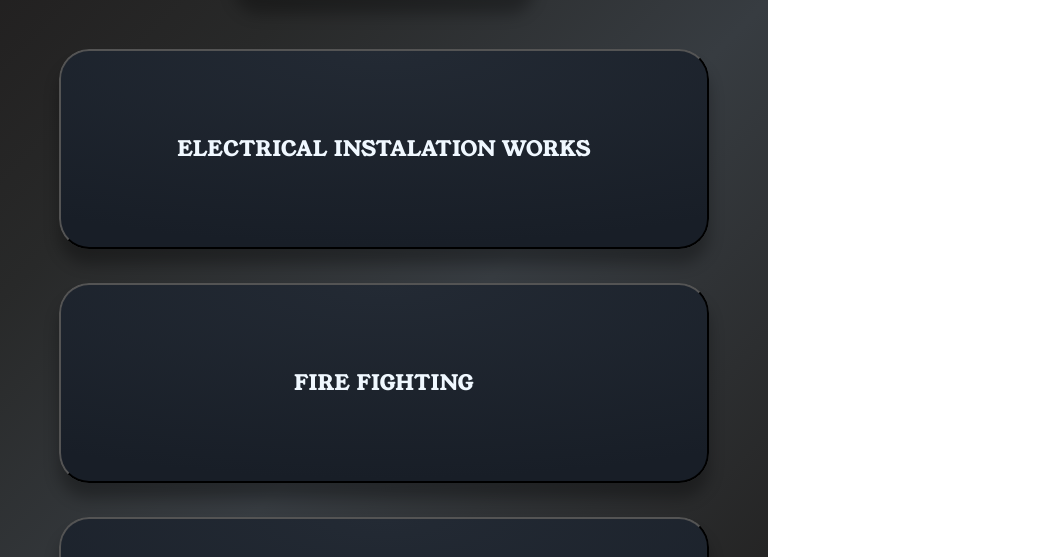
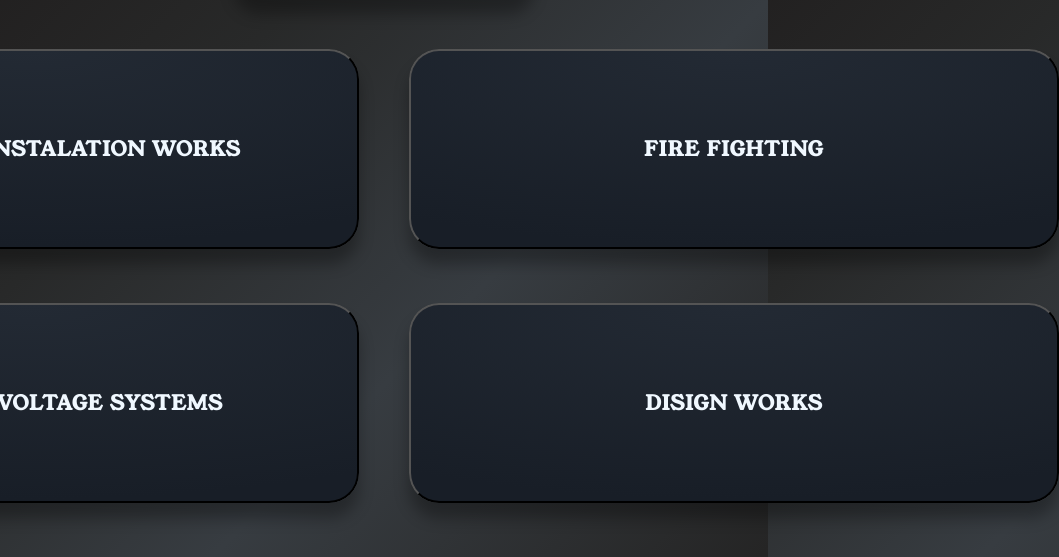
Before and after one commit to Electro-montage-ELSIDE/master, a React (Create React App) app: page / in a window 768 px wide. Shown: the part 1004-1561 px from the top of the page, 1059 px wide, since content can reach past the window. Built offline with nearby package versions, Linux system fonts and the light colour scheme.

Commit message:
modified - [x] Header.css - [x] Maintext.css

```diff
--- a/src/Header.css
+++ b/src/Header.css
@@ -13,6 +13,7 @@
 	display: flex;
 
 	justify-content: space-around;
+	justify-self: unset;
 
 }
 .container .btn {
@@ -180,7 +181,7 @@
     .header {
         flex-direction: column;
         align-items: center;
-        padding: 10px;
+        padding: 1px;
 		height: 600px;
     }
 
--- a/src/Maintext.css
+++ b/src/Maintext.css
@@ -49,11 +49,12 @@
 
 
     .service_buttons_all{
-        display: flex;
+        display: grid;
+        grid-template-columns: repeat(2, 1fr);
         justify-content: center; /* Centers child elements horizontally */
         flex-direction: column; /* Keeps child elements stacked vertically */
         align-items: center; /* Added to center items horizontally */
-        gap: 30px;
+        gap: 50px;
         margin-top: 50px;
         width: 100%; /* Ensure this container takes full width */
     }
```
